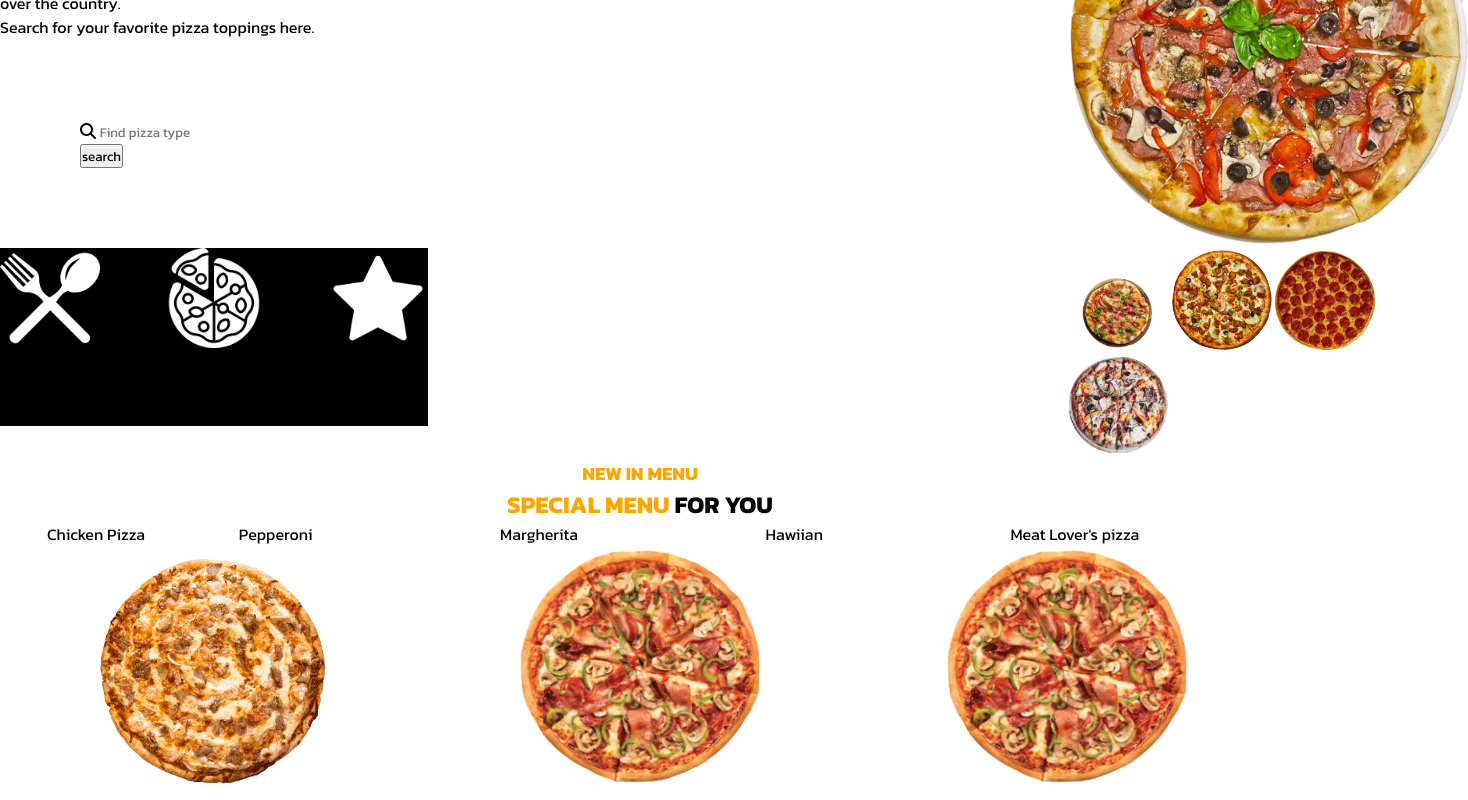
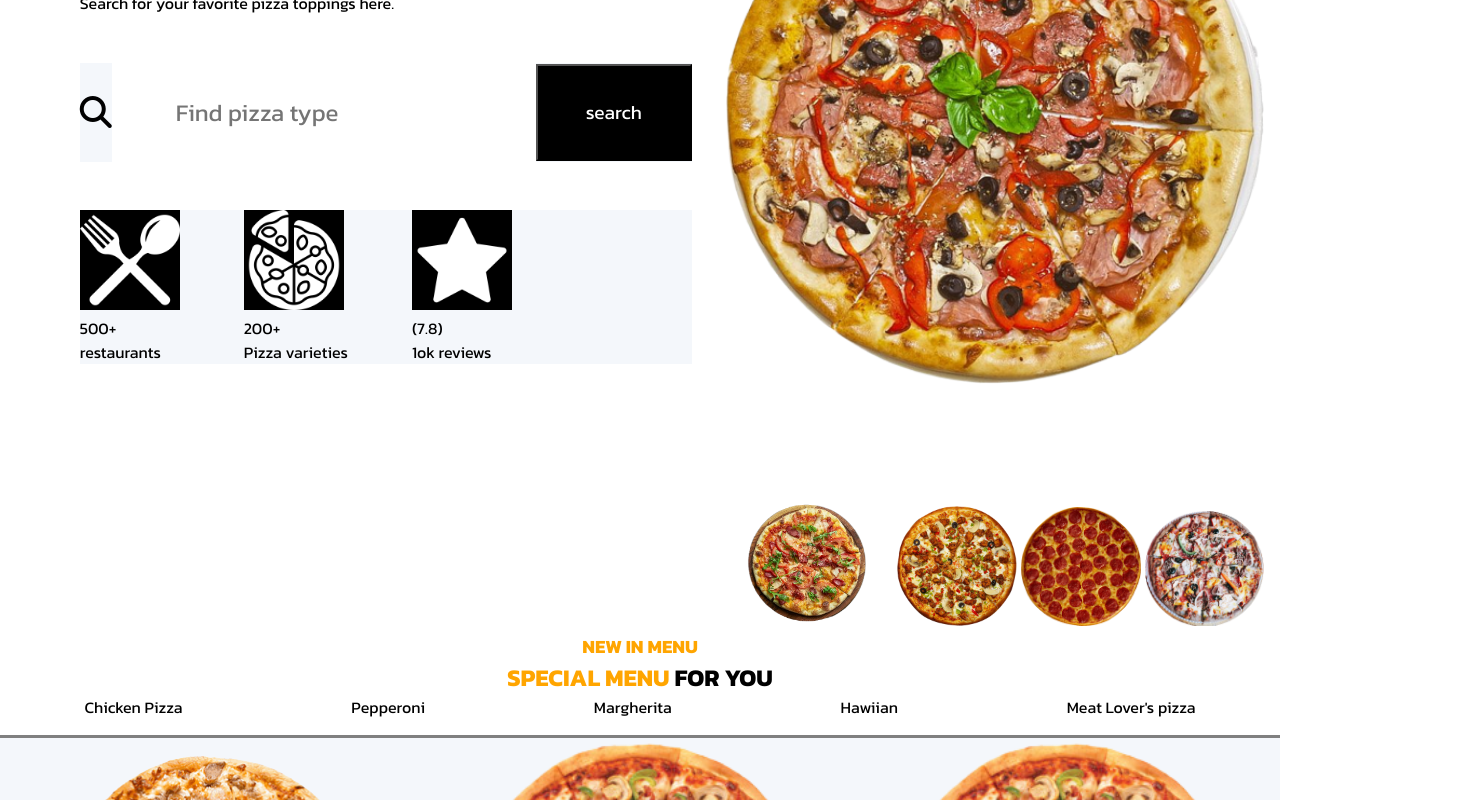
Before and after one commit to lumwachi25418/Pizzaara-deliveries, a plain HTML site: page index.html in a window 1280 px wide. Shown: the part 260-1060 px from the top of the page, 1468 px wide, since content can reach past the window. Drawn offline with Linux system fonts and the light colour scheme.

Commit message:
added icon

```diff
--- a/css/sections/header.css
+++ b/css/sections/header.css
@@ -32,88 +32,106 @@
 nav__left p {
   margin-right: 10%;
 }
-.orange {text-align: center;
+.orange {
+  text-align: center;
   color: orange;
 }
 .hero__container {
   display: flex;
-  justify-content: space-between;
-  gap: 40em;
+  justify-content: space-around;
 }
-.searchbar {
-  border: solid lightgray 1px;
-  width: 240%;
-  padding: 1.6em;
+.hero__pizza {
+  margin-left: -50%;
 }
+.hero__small {
+  justify-content: space-around;
+  margin-top: 20%;
+  margin-left: 1-0%;
+}
+/* .input__container{
+  margin-top: 30px;
+  margin-bottom: 30px;
+  border: 1px solid rgb(191,173,173);
+  width: fit-content;
+  border: none;
+  padding: 2em 2em ;
+  background-color: transparent;
+  display: flex; */
 
-.searchbar__hero__left {
+.search {
   display: flex;
-  justify-content: space-between;
-  padding: 5em;
+  align-items: center;
+  margin: 3rem 0;
+  background-color: #f4f7fb;
+}
+.search input {
+  padding: 2rem 4rem;
+  font-size: 1.5rem;
+  border: none;
+}
+.search button {
+  background-color: black;
+  color: white;
+  padding: 2rem 3rem;
+  font-size: 1.2rem;
+}
+.btn__content {
+  border: none;
+  padding: 3em 3em;
+  background-color: rgb(40, 37, 37);
+  width: fit-content;
+}
+.btn__content {
+  color: white;
+  font-size: 80px;
 }
 .btn_subscribe {
   color: white;
   background-color: orange;
 }
-.hero__left input {
-  border-style: none;
-  outline: none;
+
+.hero__left {
+  margin-left: 5%;
 }
+.card__review__hero__left img {
+  background-color: black;
+}
+
 .card__review__hero__left {
   display: flex;
   align-items: flex-start;
-  background-color: black;
+  background-color: #f4f7fb;
   gap: 4em;
 }
-.hero__right {
-  justify-content: space-around;
-}
-.hero__small {
-  justify-content: space-between;
+.button__add {
+  background-color: black;
 }
 
-.menu-section {
-  text-align: center;
-}
-.menu-list ul {
-  display: flex;
-  justify-content: space-around;
-  list-style-type: none;
-}
-.menu-list ul:hover a {
-  background-color: #eea534;
-}
-.menu__cart__container {
-  display: flex;
-  justify-content: space-around;
-}
-.add__more {
-  text-align: center;
-  color: #f4f7fb;
-  padding: 40px;
-}
 .why__us__container {
   display: flex;
   gap: 2em;
+  justify-content: space-around;
+}
+.why__us__right {
+  background-color: #f4f7fb;
 }
 .why__us__right img {
   background-color: black;
 }
 .fresh__pizza__image {
-  display:flex;
+  display: flex;
 }
 .fresh__pizza__img {
   gap: 10em;
 }
 .Help__container__contact {
   text-align: center;
-
+  height: 25vh;
+  justify-content: center;
 }
-
-.Help__container__1{
-  display:flex;
-
-
+.Help__container__1 {
+  display: flex;
+  justify-content: space-around;
 }
 .container__footer__social {
   background-color: black;
@@ -123,7 +141,7 @@ nav__left p {
   gap: 2em;
   justify-content: space-around;
 }
-.container__footer__quicklinks :hover {
+.container__footer__quicklinks:hover {
   background-color: #eea534;
 }
 .menu__shop {
--- a/css/sections/menu.css
+++ b/css/sections/menu.css
@@ -0,0 +1,41 @@
+.menu-section {
+  text-align: center;
+}
+.menu-list ul {
+  display: flex;
+  justify-content: space-around;
+  list-style-type: none;
+}
+.menu-list ul li a:hover {
+  color: #eea534;
+}
+.menu__cart__container {
+  display: flex;
+  justify-content: space-around;
+  background-color: #f4f7fb;
+}
+.menu__shop {
+  display: flex;
+  justify-content: space-around;
+  margin: 20px;
+}
+.menu-list ul {
+  display: flex;
+  justify-content: space-around;
+  list-style-type: none;
+  border-bottom: 3px solid gray;
+  padding-bottom: 1em;
+}
+
+.menu-list ul li a{
+    color: black;
+
+}
+.menu-list ul li a:hover{
+
+}
+.add__more {
+    text-align: center;
+    color: #f4f7fb;
+    padding: 40px;
+  }
--- a/css/style.css
+++ b/css/style.css
@@ -12,3 +12,18 @@
   padding: 0;
   box-sizing: border-box;
 }
+a{
+  text-decoration: none;
+}
+
+
+  @media screen and (max-width:400px){
+    .left,.main,.right{
+      width: 100%;
+    }
+  }
+  @media screen and(max-width:400px){
+    .footer{
+      width:100%;
+    }
+  }
--- a/index.html
+++ b/index.html
@@ -43,16 +43,18 @@
            <h1>& <span class="orange">Fresh</span><span>Pizza</span></h1>
            <p>we offer the fastest and favourite pizza delivery services all over the country.<br>
             Search for your favorite pizza toppings here.</p>
-              <div class="searchbar__hero__left">
-                <div class="hero__left__input">
-                <div>
-              <i class="fa-solid fa-magnifying-glass"></i>
-              <input type="search"placeholder="Find pizza type "/>
-              <div class="search__button"><button>search</button>
+              <div class="form">
+                <div class="input__container">
+                  <div class="search">
+              <i class="fa-solid fa-magnifying-glass fa-2x"></i>
+              <input type="search"placeholder="Find pizza type"/>
+              <div class="btn">
+                <button>search</button>
               </div>
             </div>
                 </div>
               </div>
+
 <div class="card__review__hero__left">
   <div class="card__review__left">
     <div>
@@ -95,24 +97,19 @@
 
           <div class="hero__right">
             <div class="hero__pizza">
+            </div>
             <div>
-            <img src="images/hero-pizza.png"width=400>
-              </div>
+            <img src="images/hero-pizza.png"width=100%>
             </div>
 <div class="hero__small">
-            <img src="images/pizza-1.png" width=100>
-            <img src="images/pizza-2.png"width=100 >
-            <img src="images/pizza-3.png"width=100>
-            <img src="images/pizza-4.png"width=100>
-          </div>
+            <img src="images/pizza-1.png" width=170>
+            <img src="images/pizza-2.png"width=120 >
+            <img src="images/pizza-3.png"width=120>
+            <img src="images/pizza-4.png"width=120>
 </div>
 
           </div>
         </hero>
-        </div>
-
-        </div>
-      </div>
       </header>
       <!--Menu-section-->
 
@@ -121,25 +118,27 @@
       <h2><span class="orange">SPECIAL  MENU </span>FOR YOU<h2>
     </div>
     <div class="menu-list">
-    <ul><a>Chicken Pizza</li>
-    <li><a>Pepperoni</li>
-    <li><a>Margherita</li>
-    <li><a>Hawiian</li>
-    <li><a>Meat Lover's pizza</li>
+      <ul>
+    <li><a href="#">Chicken Pizza</a></li>
+    <li><a href="#">Pepperoni</a></li>
+    <li><a href="#">Margherita</a></li>
+    <li><a href="#">Hawiian</a></li>
+    <li><a href="#">Meat Lover's pizza</a></li>
+  </ul>
       </div>
 </section>
 <div class="menu__cart__container">
   <div class="menu__cart__left">
-    <img src="images/barbecue-chicken-pizza.png" width="250">
+    <img src="images/barbecue-chicken-pizza.png" width="350">
     <h3>BBQ Chicken Pizza</h3>
     <P>(cheese with shrimp)</P>
     <h2>KSH 1500</h2>
-    <div button>
+    <div  class="button__add">
     <button>ADD TO CART</button>
   </div>
 </div>
 <div class="menu__cart__center">
-  <img src="images/tandoori-chicken.png"width=250>
+  <img src="images/tandoori-chicken.png"width=350>
   <h3>Tandoori Chicken Pizza</h3>
   <P>(cheese with shrimp)</P>
   <h2>KSH 1500</h2>
@@ -148,7 +147,7 @@
   </div>
 </div>
   <div class="menu__cart__right">
-    <img src="images/tandoori-chicken.png"width=250>
+    <img src="images/tandoori-chicken.png"width=350>
     <h3>Chicken Kebab Pizza</h3>
     <P>(cheese with shrimp)</P>
     <h2>KSH 1500</h2>
@@ -176,51 +175,61 @@
   Our customers' satisfaction is our top priority.
 </p>
 <div class="fresh__pizza__image1">
+  <div>
 <img src="images/fresh-pizza.png" width=100>
+</div>
 <h3>fresh-pizza</h3>
 <p>
   We make our pizza to suit your needs as we use the best quality ingredients.
-</p></div>
-
-
+</p>
+</div>
 
 <div class="fresh__pizza__image2">
+  <div>
 <img src="images/fast-delivery.png" width="100">
 </div>
 <h3>Fast Delivery</h3>
 <p>
   Through rapid delivery we provide a high leve of customer service
 </p>
+</div>
+
+
 <div class="fresh__pizza__image3">
+  <div>
   <img src="images/quality.png"width=100>
+</div>
 
 <h3>Best Quality</h3>
 <p>Our delivery service is available at any time and usually everday.<p>
-  </p></div></div>
+  </p>
 </div>
+</div>
+</div>
+
  <div class="Help__container__contact">
   <h2><span class="orange"><span>Need any help?</span></h2>
   <h1><span class="orange"><span>Our Support Team</span> </span>is Ready To Assist You </h1>
-</div>
+
   <div class="Help__container__1">
     <div>
-  <img src="images/mail.png"width=20>
+  <img src="images/mail.png"width=30>
   <h2>Email Address</h2>
   <p>pizzaaradeliveries@info.com</p>
-
+</div>
   <div>
-    <img src="images/live-support.png" width=20>
+    <img src="images/live-support.png" width=30>
  <h2>Live Support</h2>
   <p>Get live support now</p>
   <i class="fa-solid fa-arrow-right"></i>
 </div>
 <div>
-  <img src="images/phone.png"width=20>
+  <img src="images/phone.png"width=30>
   <h2>Phone Number</h2>
   <p>+25411555888</p>
 </div>
 </div>
-<div>
+</div>
 <!--footer-->
 <div class="container__footer__social">
   <div>
@@ -231,6 +240,7 @@
   <img src="images/twitter.png"width=30>
   <img src="images/linkedin.png"width=30>
 </div>
+
   <div class="container__footer__quicklinks">
     <h1>Quick Links</h1>
 <h3>Home</h3>
@@ -244,8 +254,8 @@
   <input type="text" place holder="Email Address"><br>
   </div>
   </div>
-</div>
-</div>
+
+
 </div>
 </body>
 </html>
```
Lines whose indentation alone changed are shown as unchanged.
